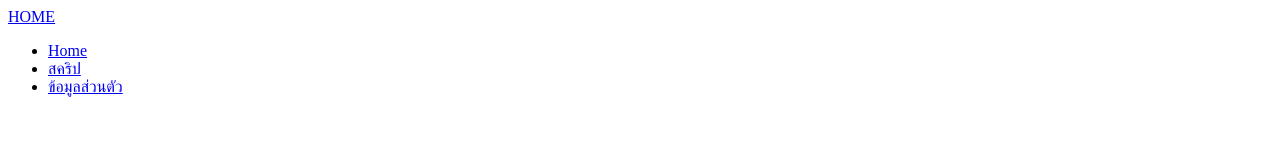
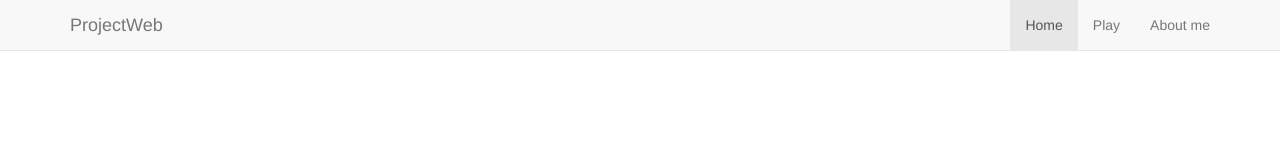
Before and after one commit to MawinAPN/WebsiteProject, a plain HTML site: page index.html in a window 1280 px wide. Drawn offline with Linux system fonts and the light colour scheme.

Commit message:
ีupdate v0.01

```diff
--- a/index.html
+++ b/index.html
@@ -1,21 +1,30 @@
 <!DOCTYPE html>
 <html lang="en">
     <head>
+        <meta charset="UTF-8">
             <title>WebsiteProject</title>
+                <link rel="stylesheet" href="css/bootstrap.min.css">
+                <link rel="stylesheet" href="css/font-awesome.min.css">
 </head>
 <body>
-<div>
-     <div>
-          <div >
-               <a href="index.html">HOME</a>
+        <div class="navbar navbar-default navbar-static-top" role="navigation">
+                <div class="container">
+                     <div class="navbar-header">
+                          <button class="navbar-toggle" data-toggle="collapse" data-target=".navbar-collapse">
+                               <span class="icon icon-bar"></span>
+                               <span class="icon icon-bar"></span>
+                               <span class="icon icon-bar"></span>
+                          </button>
+                          <a href="index.html" class="navbar-brand">ProjectWeb</a>
                      </div>
-          <div>
-               <ul>
-                    <li><a href="index.html">Home</a></li>
-                    <li><a href="Script.html">สคริป</Script></a></li>
-                    <li><a href="ข้อมูลส่วนตัว.html">ข้อมูลส่วนตัว</a></li>
+                     <div class="collapse navbar-collapse">
+                          <ul class="nav navbar-nav navbar-right">
+                               <li class="active"><a href="index.html">Home</a></li>
+                               <li><a href="play.html">Play</a></li>
+                               <li><a href="about.html">About me</a></li>
                           </ul>
                      </div>
+
              </div>
            </div>
 </section>
```
Lines whose indentation alone changed are shown as unchanged.
